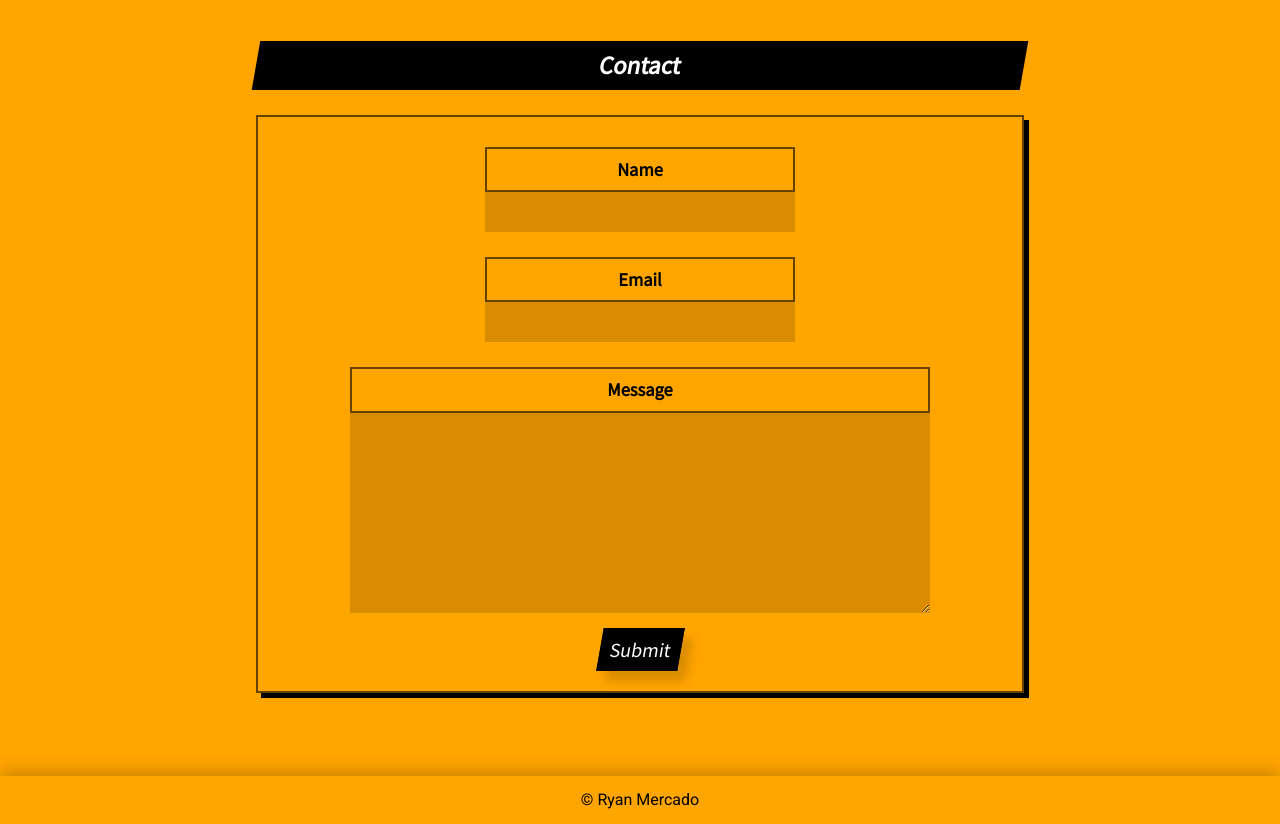
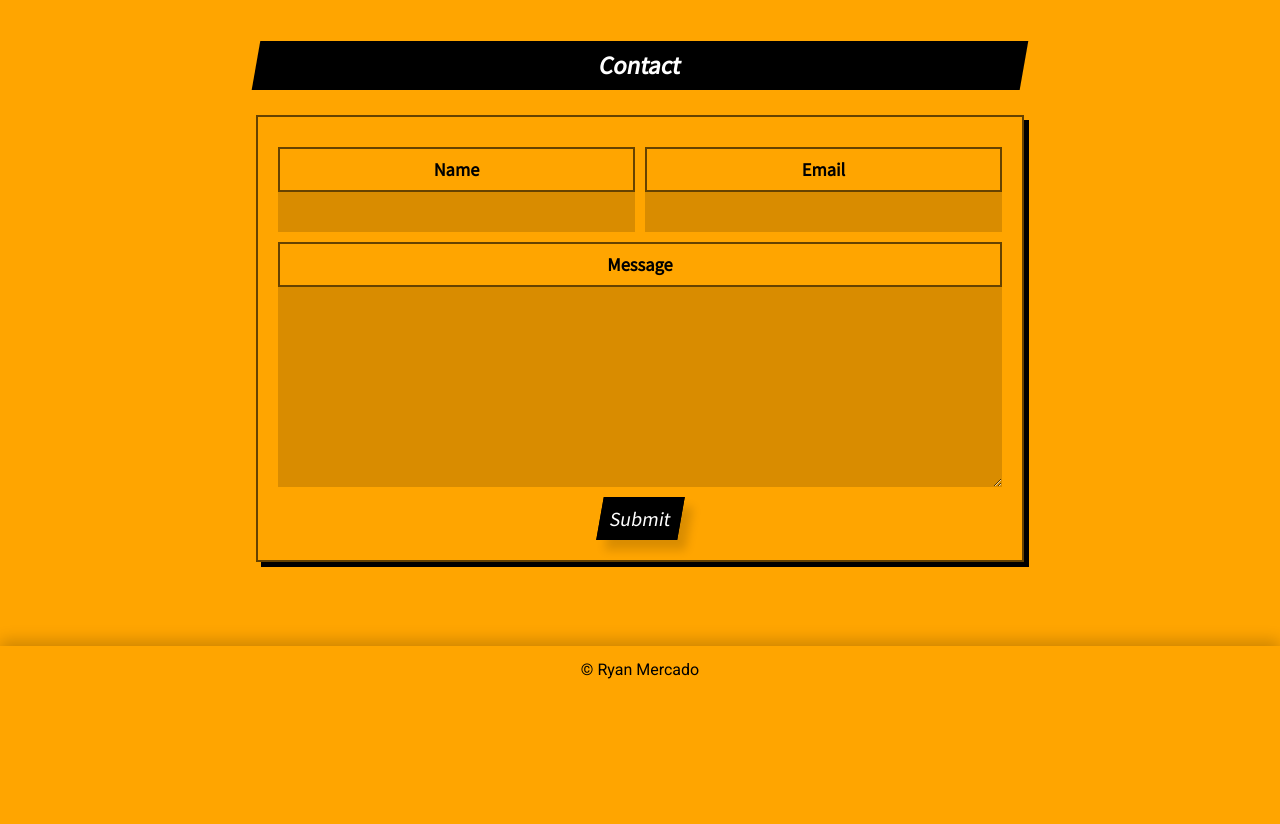
Before and after one commit to ryandavidmercado/ryandavidmercado.github.io, a plain HTML site: page index.html in a window 1280 px wide. Shown: the part 2600-3424 px from the top of the page. After the commit the page ends 3294 px from the top, so only its background shows below. Drawn offline with nearby package versions, Linux system fonts and the light colour scheme; no server answers; some icons are missing.

Commit message:
Further tweaked contact form on desktop.

```diff
--- a/index.html
+++ b/index.html
@@ -97,6 +97,7 @@ Our content is not displayed until our CSS has been parsed. -->
     <section id="contact" class="screen-height">
       <h2 class="center-text styled-skew">Contact</h2>
       <form id="#contact-form" class="contact-form" action="https://formspree.io/f/xjvpngqe" method="post" class="centered">
+        <div id="name-email-container">
           <div id="contact-name-div">
             <label for="contact-name"><h3>Name</h3></label>
             <input type="text" name="name" id="contact-name">
@@ -104,6 +105,7 @@ Our content is not displayed until our CSS has been parsed. -->
           <div id="contact-email-div">
             <label for="contact-email"><h3>Email</h3></label>
             <input type="email" name="email" id="contact-email">
+          </div>
         </div>
         <div id="contact-message-div">
           <label for="contact-message" id="message-label"><h3>Message</h3></label>
--- a/style.css
+++ b/style.css
@@ -167,7 +167,6 @@ h3 {
 .contact-form div {
   display: flex;
   flex-direction: column;
-  align-items: center;
 }
 
 .contact-form label {
@@ -188,8 +187,10 @@ textarea {
   width: 100%;
   background-color: rgba(0, 0, 0, 0.15);
   border: none;
-  margin-bottom: 15px;
-  /* border-color: rgba(0, 0, 0, 0); */
+}
+
+.contact-form textarea {
+  margin-bottom: 10px;
 }
 
 .contact-form input {
@@ -369,6 +370,14 @@ section {
   display: flex;
   justify-content: center;
 }
+
+#contact-name-container {
+  padding: 0;
+  display: flex;
+  flex-direction: column;
+  align-items: stretch;
+}
+
 /* We remove outer margins on paragraphs to let flex handle this. */
 p {
   margin-top: 0;
@@ -452,14 +461,14 @@ footer {
   .contact-form textarea {
     height: 200px;
   }
-  #contact-name-div,
-  #contact-email-div {
-    width: 310px;
+  #name-email-container {
+    flex-direction: row;
+    width: 100%;
     align-self: center;
+    gap: 10px;
   }
-  #contact-message-div {
-    width: 80%;
-    align-self: center;
+  #name-email-container div {
+    flex: 1;
   }
   .nav-button:hover {
     background-color: white;
```
Lines whose indentation alone changed are shown as unchanged.
